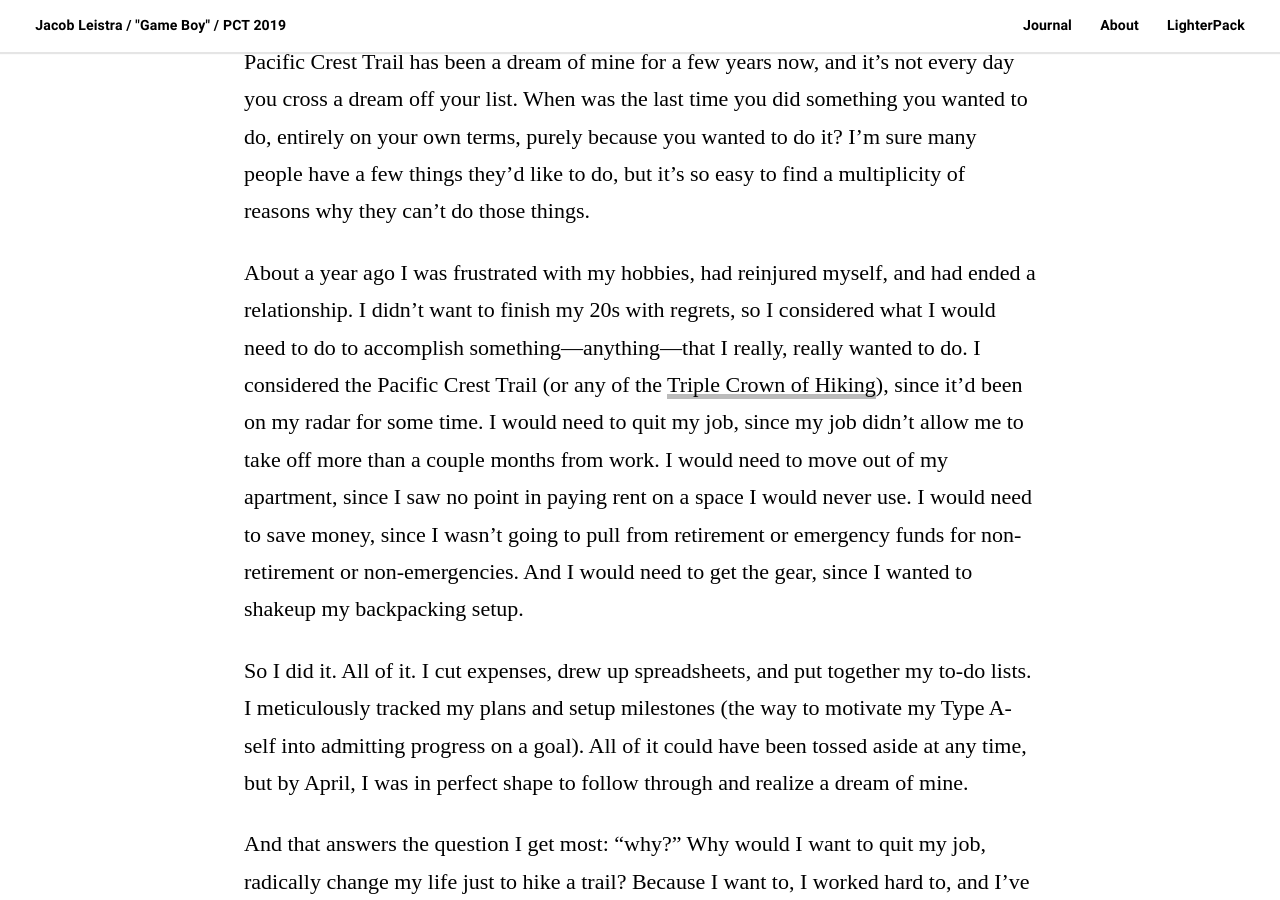
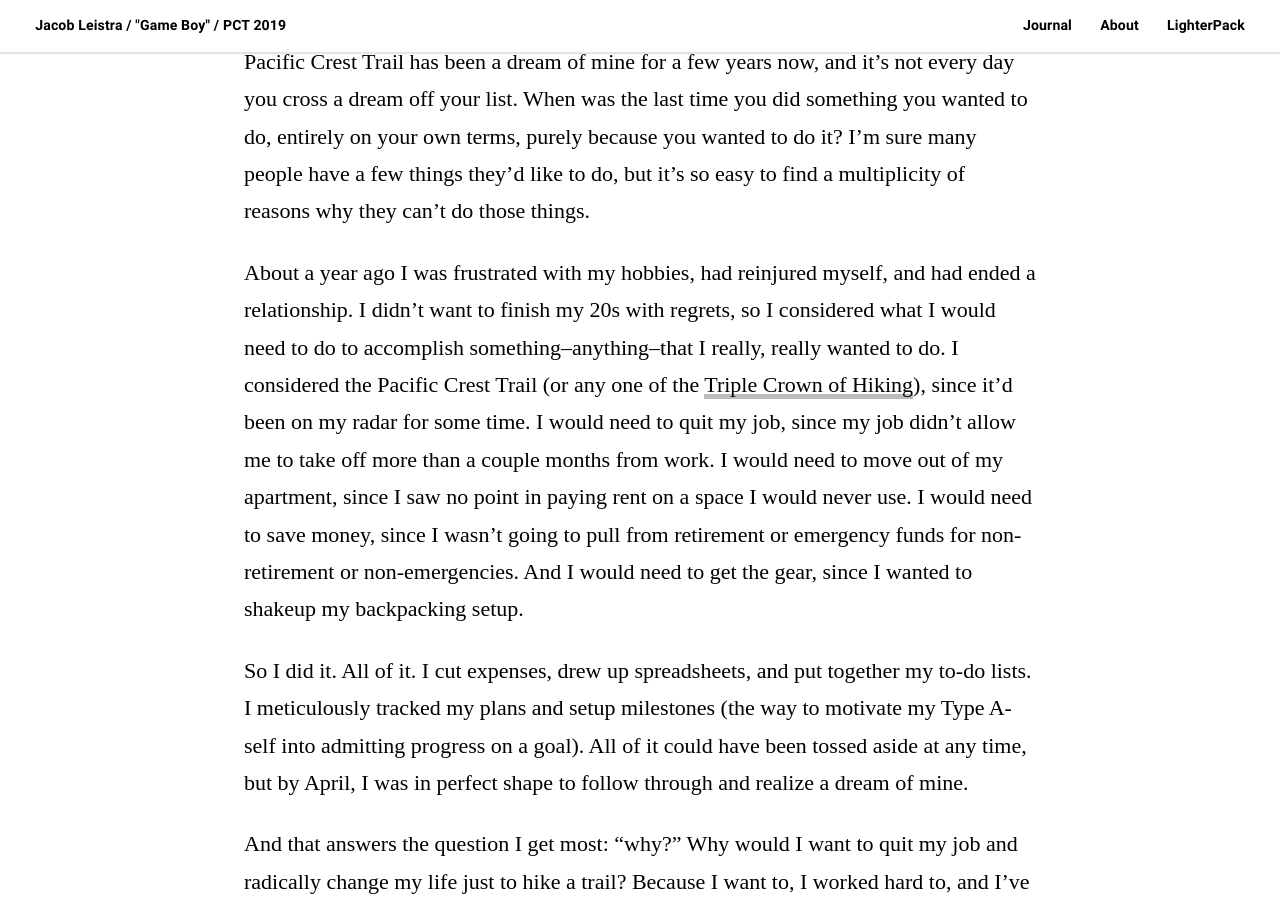
Before and after one commit to jacobleistra/pct2019, a Jekyll site: the page built from _posts/2019-05-01-getting-started.md, in a window 1280 px wide and 900 px high, scrolled down 1312 px. Built offline with Jekyll 4.4.1, drawn with Linux system fonts in a browser that asks for light colours; some web fonts are replaced; some of the changed text lies outside the part shown.

Commit message:
Fix typos in 2019-05-01-getting-started.md

```diff
--- a/_posts/2019-05-01-getting-started.md
+++ b/_posts/2019-05-01-getting-started.md
@@ -2,7 +2,7 @@
 layout: post
 title: "Getting Started"
 date: 2019-05-01
-description:
+description: "In two days I’m leaving my job, in eight days I’m flying to San Diego, and in nine days I’m beginning my hike from Mexico to Canada."
 image: /assets/images/getting-started-1.jpg
 author: Jacob Leistra
 tags:
@@ -13,11 +13,11 @@ tags:
 ---
 In two days I’m leaving my job, in eight days I’m flying to San Diego, and in nine days I’m beginning my hike from Mexico to Canada. It hasn’t really sunk in just yet, but I hope it does soon because I don’t have much time left to savor the excitement. The Pacific Crest Trail has been a dream of mine for a few years now, and it’s not every day you cross a dream off your list. When was the last time you did something you wanted to do, entirely on your own terms, purely because you wanted to do it? I’m sure many people have a few things they'd like to do, but it’s so easy to find a multiplicity of reasons why they can’t do those things.
 
-About a year ago I was frustrated with my hobbies, had reinjured myself, and had ended a relationship. I didn’t want to finish my 20s with regrets, so I considered what I would need to do to accomplish something—anything—that I really, really wanted to do. I considered the Pacific Crest Trail (or any of the [Triple Crown of Hiking](https://en.wikipedia.org/wiki/Triple_Crown_of_Hiking)), since it’d been on my radar for some time. I would need to quit my job, since my job didn’t allow me to take off more than a couple months from work. I would need to move out of my apartment, since I saw no point in paying rent on a space I would never use. I would need to save money, since I wasn’t going to pull from retirement or emergency funds for non-retirement or non-emergencies. And I would need to get the gear, since I wanted to shakeup my backpacking setup.
+About a year ago I was frustrated with my hobbies, had reinjured myself, and had ended a relationship. I didn’t want to finish my 20s with regrets, so I considered what I would need to do to accomplish something--anything--that I really, really wanted to do. I considered the Pacific Crest Trail (or any one of the [Triple Crown of Hiking](https://en.wikipedia.org/wiki/Triple_Crown_of_Hiking)), since it’d been on my radar for some time. I would need to quit my job, since my job didn’t allow me to take off more than a couple months from work. I would need to move out of my apartment, since I saw no point in paying rent on a space I would never use. I would need to save money, since I wasn’t going to pull from retirement or emergency funds for non-retirement or non-emergencies. And I would need to get the gear, since I wanted to shakeup my backpacking setup.
 
 So I did it. All of it. I cut expenses, drew up spreadsheets, and put together my to-do lists. I meticulously tracked my plans and setup milestones (the way to motivate my Type A-self into admitting progress on a goal). All of it could have been tossed aside at any time, but by April, I was in perfect shape to follow through and realize a dream of mine.
 
-And that answers the question I get most: “why?” Why would I want to quit my job, radically change my life just to hike a trail? Because I want to, I worked hard to, and I’ve been dreaming to. And most salient, I’m at a point in my life where I can, and I’m not sure when—or if—I will be able to again.
+And that answers the question I get most: “why?” Why would I want to quit my job and radically change my life just to hike a trail? Because I want to, I worked hard to, and I’ve been dreaming to. And most salient, I’m at a point in my life where I can, and I’m not sure when--or if--I will be able to again.
 
 In two days I’m leaving my job, in eight days I’m flying to San Diego, and in nine days I’m beginning my hike from Mexico to Canada. And now it’s starting to sink in.
 
```
